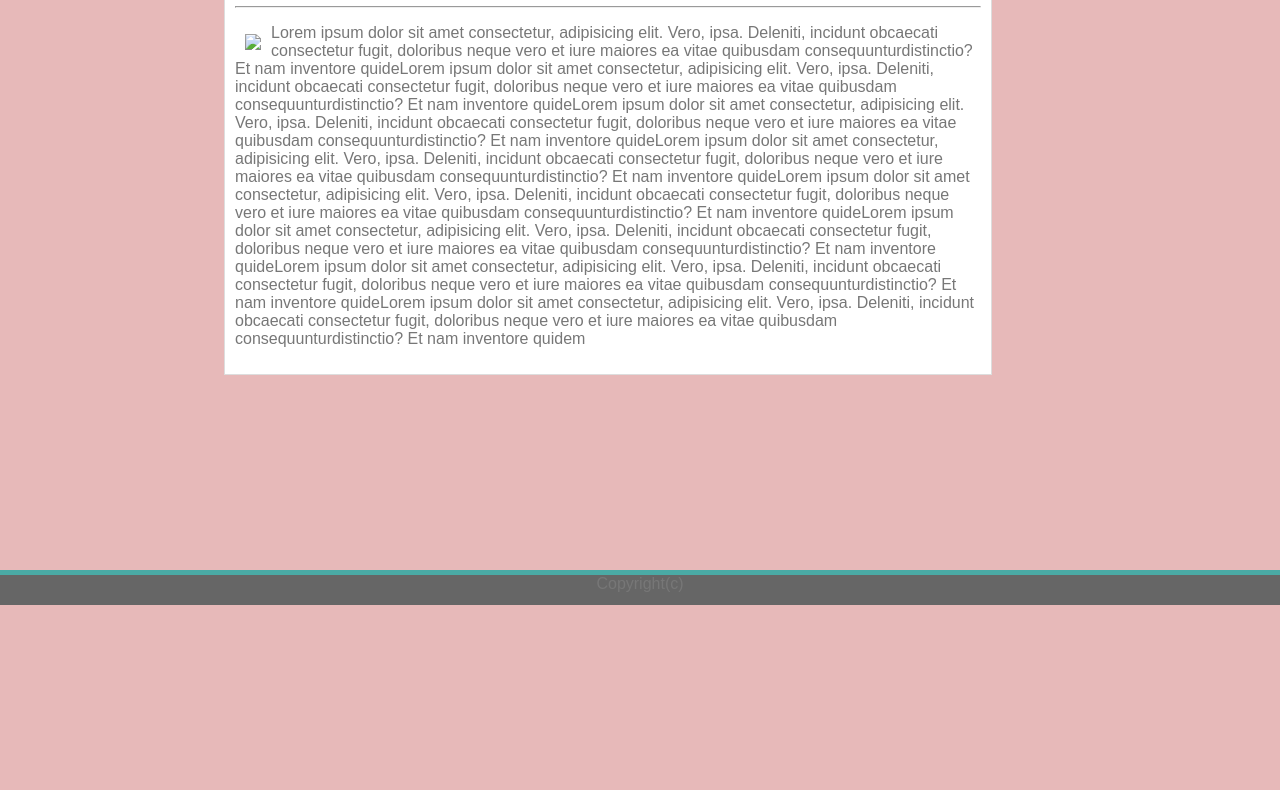
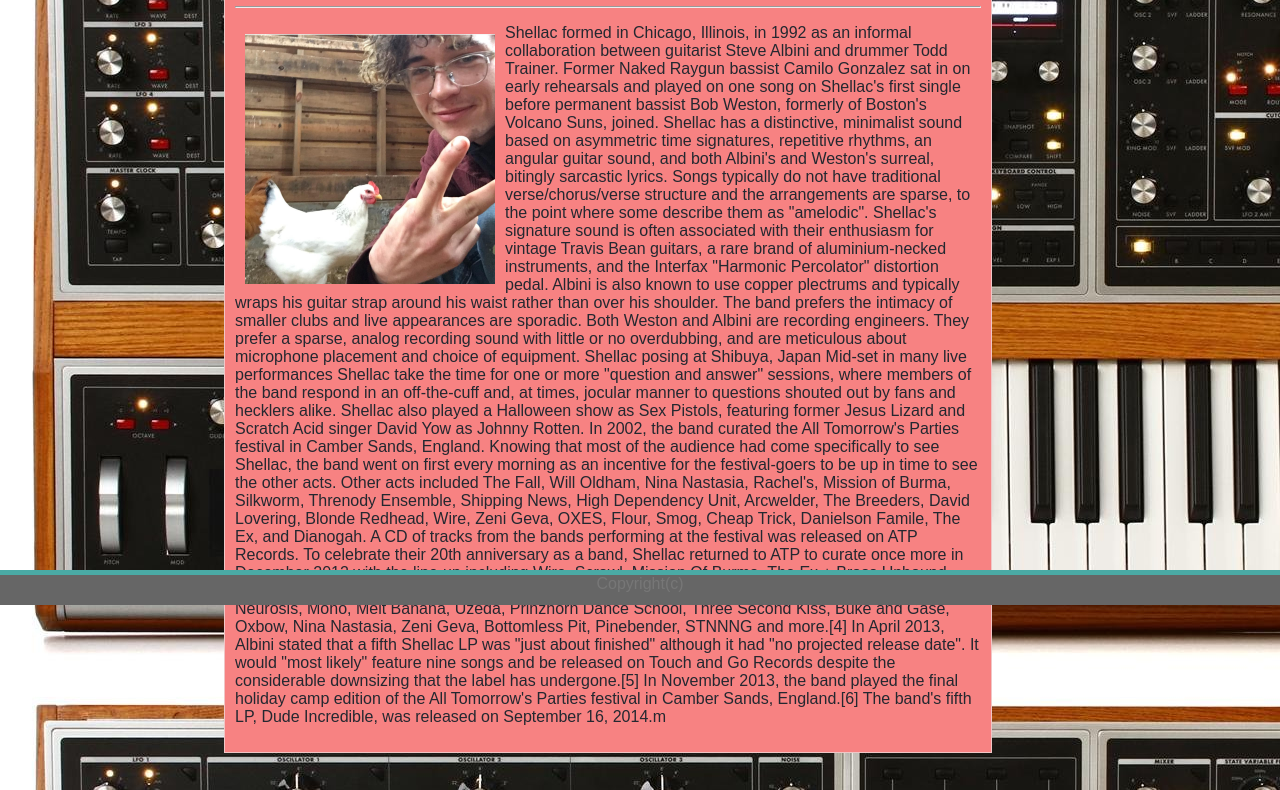
Before and after one commit to davidmbedford/Joni-Elfers-business-site, a plain HTML site: page index.html in a window 1280 px wide. Shown: the part 195-985 px from the top of the page. Before the commit the page ends 800 px from the top, so only its background shows below. Drawn offline with Linux system fonts and the light colour scheme.

Commit message:
second push

```diff
--- a/index.html
+++ b/index.html
@@ -21,26 +21,29 @@
 
       <div class="aboutme">
 
-        <h1>About Me</h1>
+        <h1>Bio</h1>
 
         <hr>
 
-        <p><img class="cow" src="assets/images/redcowsmall.jpg"></img> Lorem ipsum dolor sit amet consectetur, adipisicing elit. Vero, ipsa. Deleniti, incidunt obcaecati consectetur fugit,
-        doloribus neque vero et iure maiores ea vitae quibusdam consequunturdistinctio? Et nam inventore quideLorem
-        ipsum dolor sit amet consectetur, adipisicing elit. Vero, ipsa. Deleniti, incidunt obcaecati consectetur fugit,
-        doloribus neque vero et iure maiores ea vitae quibusdam consequunturdistinctio? Et nam inventore quideLorem
-        ipsum dolor sit amet consectetur, adipisicing elit. Vero, ipsa. Deleniti, incidunt obcaecati consectetur fugit,
-        doloribus neque vero et iure maiores ea vitae quibusdam consequunturdistinctio? Et nam inventore quideLorem
-        ipsum dolor sit amet consectetur, adipisicing elit. Vero, ipsa. Deleniti, incidunt obcaecati consectetur fugit,
-        doloribus neque vero et iure maiores ea vitae quibusdam consequunturdistinctio? Et nam inventore quideLorem
-        ipsum dolor sit amet consectetur, adipisicing elit. Vero, ipsa. Deleniti, incidunt obcaecati consectetur fugit,
-        doloribus neque vero et iure maiores ea vitae quibusdam consequunturdistinctio? Et nam inventore quideLorem
-        ipsum dolor sit amet consectetur, adipisicing elit. Vero, ipsa. Deleniti, incidunt obcaecati consectetur fugit,
-        doloribus neque vero et iure maiores ea vitae quibusdam consequunturdistinctio? Et nam inventore quideLorem
-        ipsum dolor sit amet consectetur, adipisicing elit. Vero, ipsa. Deleniti, incidunt obcaecati consectetur fugit,
-        doloribus neque vero et iure maiores ea vitae quibusdam consequunturdistinctio? Et nam inventore quideLorem
-        ipsum dolor sit amet consectetur, adipisicing elit. Vero, ipsa. Deleniti, incidunt obcaecati consectetur fugit,
-        doloribus neque vero et iure maiores ea vitae quibusdam consequunturdistinctio? Et nam inventore quidem</p>
+        <p><img class="cow" src="assets/images/jonichicken.png"></img> Shellac formed in Chicago, Illinois, in 1992 as an informal collaboration between guitarist Steve Albini and drummer Todd Trainer. Former Naked Raygun bassist Camilo Gonzalez sat in on early rehearsals and played on one song on Shellac's first single before permanent bassist Bob Weston, formerly of Boston's Volcano Suns, joined.
+
+          Shellac has a distinctive, minimalist sound based on asymmetric time signatures, repetitive rhythms, an angular guitar sound, and both Albini's and Weston's surreal, bitingly sarcastic lyrics. Songs typically do not have traditional verse/chorus/verse structure and the arrangements are sparse, to the point where some describe them as "amelodic". Shellac's signature sound is often associated with their enthusiasm for vintage Travis Bean guitars, a rare brand of aluminium-necked instruments, and the Interfax "Harmonic Percolator" distortion pedal. Albini is also known to use copper plectrums and typically wraps his guitar strap around his waist rather than over his shoulder. The band prefers the intimacy of smaller clubs and live appearances are sporadic.
+
+          Both Weston and Albini are recording engineers. They prefer a sparse, analog recording sound with little or no overdubbing, and are meticulous about microphone placement and choice of equipment.
+
+
+          Shellac posing at Shibuya, Japan
+          Mid-set in many live performances Shellac take the time for one or more "question and answer" sessions, where members of the band respond in an off-the-cuff and, at times, jocular manner to questions shouted out by fans and hecklers alike. Shellac also played a Halloween show as Sex Pistols, featuring former Jesus Lizard and Scratch Acid singer David Yow as Johnny Rotten.
+
+          In 2002, the band curated the All Tomorrow's Parties festival in Camber Sands, England. Knowing that most of the audience had come specifically to see Shellac, the band went on first every morning as an incentive for the festival-goers to be up in time to see the other acts. Other acts included The Fall, Will Oldham, Nina Nastasia, Rachel's, Mission of Burma, Silkworm, Threnody Ensemble, Shipping News, High Dependency Unit, Arcwelder, The Breeders, David Lovering, Blonde Redhead, Wire, Zeni Geva, OXES, Flour, Smog, Cheap Trick, Danielson Famile, The Ex, and Dianogah. A CD of tracks from the bands performing at the festival was released on ATP Records.
+
+          To celebrate their 20th anniversary as a band, Shellac returned to ATP to curate once more in December 2012 with the line-up including Wire, Scrawl, Mission Of Burma, The Ex + Brass Unbound, Red Fang, Shannon Wright, The Membranes, Alix, Bear Claw, Helen Money, Dead Rider, Arcwelder, Neurosis, Mono, Melt Banana, Uzeda, Prinzhorn Dance School, Three Second Kiss, Buke and Gase, Oxbow, Nina Nastasia, Zeni Geva, Bottomless Pit, Pinebender, STNNNG and more.[4]
+
+          In April 2013, Albini stated that a fifth Shellac LP was "just about finished" although it had "no projected release date". It would "most likely" feature nine songs and be released on Touch and Go Records despite the considerable downsizing that the label has undergone.[5]
+
+          In November 2013, the band played the final holiday camp edition of the All Tomorrow's Parties festival in Camber Sands, England.[6]
+
+          The band's fifth LP, Dude Incredible, was released on September 16, 2014.m</p>
 
       </div>
 
--- a/styles.css
+++ b/styles.css
@@ -1,7 +1,7 @@
 body {
-  color: #777777;
+  color: #242830;
   font-family: 'Arial', 'Helvetica Neue', Helvetica, sans-serif;
-  background-color: #e7b9b9;
+  background-image: url("assets/images/moog.jpg");
 }
 
 header {
@@ -41,8 +41,8 @@ h1 {
 }
 
 .aboutme {
-  background-color: #ffffff;
-  border: 1px solid  #dddddd;
+  background-color: #f78282;
+  border: 1px solid  #f0c6c6;
   box-align: center;
   padding: 10px;
   margin: 10%;
```
Also changed, not shown: assets/images/Moog.jpg (added), assets/images/Screenshot_20190227-013608.png (added), assets/images/jonichicken.png (added), assets/images/joniwarehouse.jpg (added), assets/images/studio.jpg (added).
